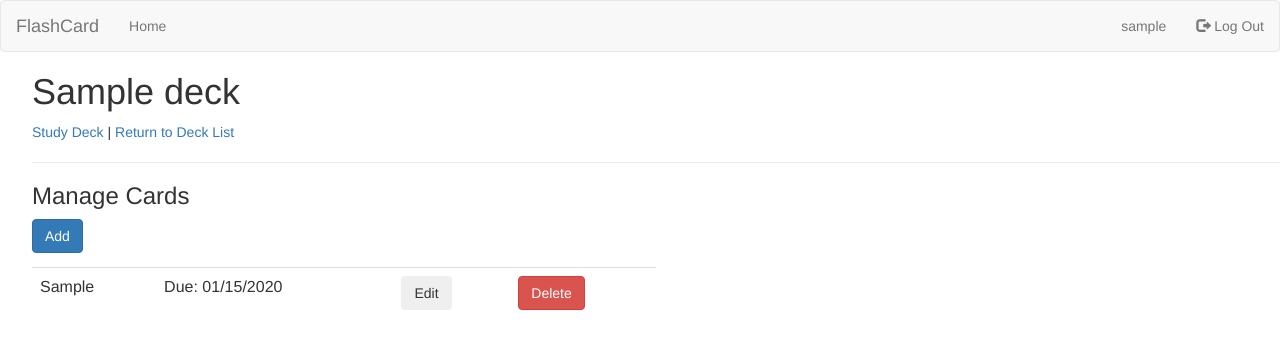
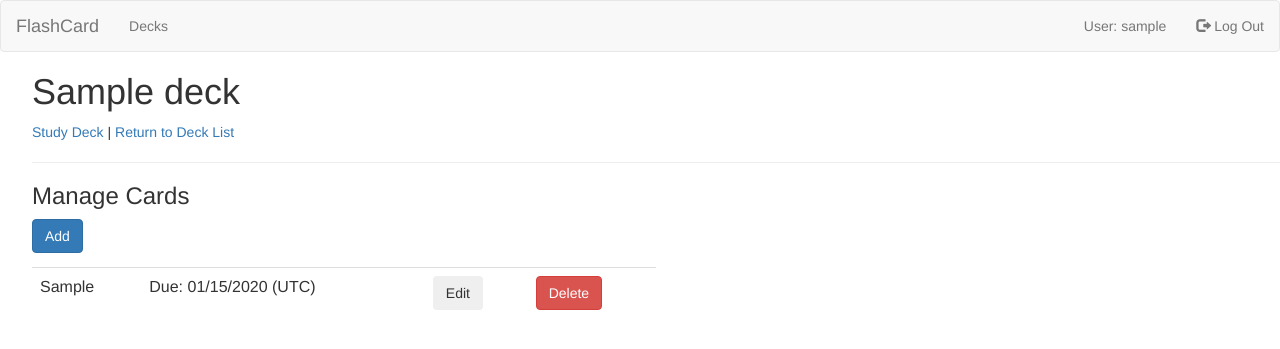
Before and after one commit to Chad-Lines/FlashCard-App, a Flask app: a page that uses app/templates/base.html in a window 1280 px wide. Shown: the top 349 px of the page. Run offline with Flask 2, Linux system fonts and the light colour scheme; a user stored in the database is signed in; tables that the repository leaves empty hold one stand-in row (values such as "Sample post"); some libraries are stand-ins or nearby versions.

Commit message:
(W) Cosmetic Updates

```diff
--- a/app/templates/allcards.html
+++ b/app/templates/allcards.html
@@ -16,7 +16,7 @@
         {% for card in deck.cards %}
             <tr>
                 <td>{{ card.front }}</td>
-                <td>Due: {{ card.due_date.strftime('%m/%d/%Y') }}</td>
+                <td>Due: {{ card.due_date.strftime('%m/%d/%Y') }} (UTC)</td>
                 <td>
                     <form action="{{ url_for('edit_card', card_id=card.id, deck_id=deck.id) }}">
                         <input type=submit class="btn" value="Edit">
--- a/app/templates/base.html
+++ b/app/templates/base.html
@@ -25,10 +25,10 @@
                     </ul>
                 {% else %}
                 <ul class="nav navbar-nav">
-                    <li><a href="{{ url_for('user', username=current_user.username) }}">Home</a></li>
+                    <li><a href="{{ url_for('user', username=current_user.username) }}">Decks</a></li>
                 </ul>
                 <ul class="nav navbar-nav navbar-right">
-                    <li><a href="#">{{ current_user.username }}</a></li>
+                    <li><a href="#">User: {{ current_user.username }}</a></li>
                     <li><a href="{{ url_for('logout') }}"><span class="glyphicon glyphicon-log-out"></span> Log Out</a></li>
                 </ul>
                 {% endif %}
--- a/app/templates/index.html
+++ b/app/templates/index.html
@@ -6,7 +6,7 @@
         <p>Please <a href="{{ url_for('login') }}">Log in</a> or <a href="{{ url_for('register') }}">Register</a> to continue.</p>
     {% else %}
         <p>
-            Proceed to <a href="{{ url_for('user', username=current_user.username) }}">Home</a>
+            View your <a href="{{ url_for('user', username=current_user.username) }}">Decks</a>
             or <a href="{{ url_for('logout') }}">Logout</a>
         </p>
     {% endif %}
```
